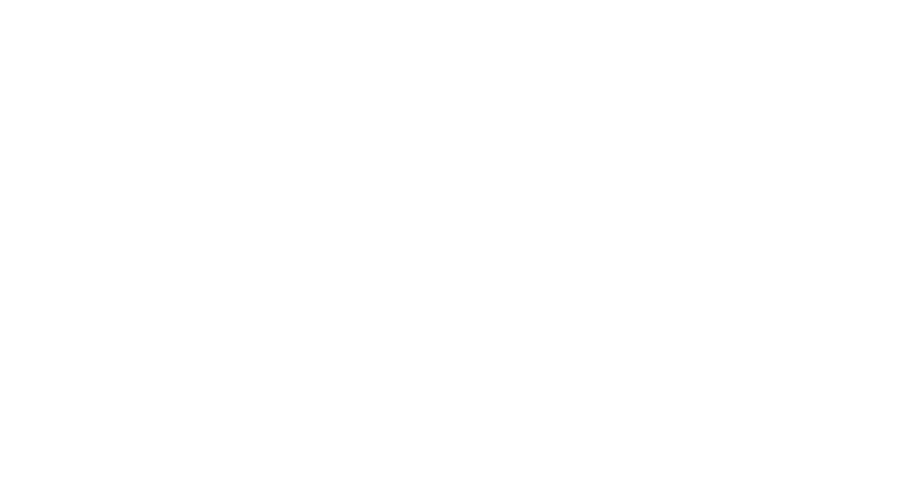
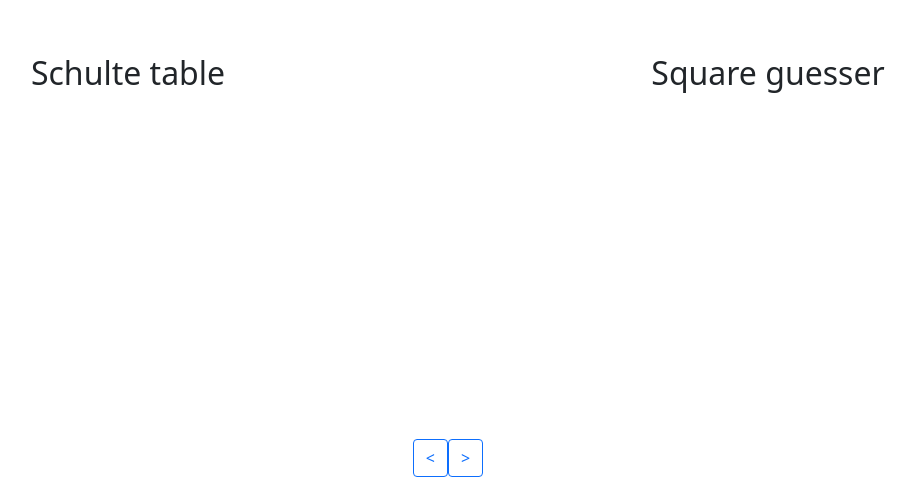
Before and after one commit to TheMrBlackLord/brain-games, a React (Create React App) app: page / in a window 1280 px wide. Shown: the part 323-800 px from the top of the page, without its empty margins (192-1108 px from the left). Built offline with nearby package versions, Linux system fonts and the light colour scheme.

Commit message:
add screen toggle

```diff
--- /dev/null
+++ b/declaration.d.ts
@@ -0,0 +1 @@
+declare module '*.scss';
--- /dev/null
+++ b/src/App.module.scss
@@ -0,0 +1,10 @@
+.center {
+   height: 100vh;
+   display: flex;
+   align-items: center;
+   justify-content: center;
+}
+
+.parent {
+   position: relative;
+}
--- a/src/App.tsx
+++ b/src/App.tsx
@@ -1,11 +1,55 @@
-import React from 'react';
+import React, { useState } from 'react';
+import { Container, Col, Row } from 'react-bootstrap';
+import styles from "./App.module.scss";
+import SchulteTableComponent from "./components/schulte/SchulteTableComponent";
+import SquareGuesserComponent from './components/square-guesser/SquareGuesserComponent';
+import ScreenToggler from './components/ui/ScreenToggler';
+import { Screens } from './types';
 
 function App() {
-  return (
-    <div>
 
-    </div>
-  );
+   const [screen, setScreen] = useState<Screens>('both');
+
+   return (
+      <main>
+         <Container fluid>
+            <Row>
+               {(screen === "both" || screen === "schulte") && (
+                  <Col
+                     sm={screen === "both" ? 6 : 12}
+                     className={styles.parent}
+                  >
+                     <div className={styles.center}>
+                        <SchulteTableComponent />
+                     </div>
+                     <ScreenToggler
+                        screen={screen}
+                        setScreen={setScreen}
+                        direction="left"
+                        screenToBeToggled="square-guesser"
+                     />
+                  </Col>
+               )}
+               {(screen === "both" || screen === "square-guesser") && (
+                  <Col
+                     sm={screen === "both" ? 6 : 12}
+                     className={styles.parent}
+                  >
+                     <div className={styles.center}>
+                        <SquareGuesserComponent />
+                     </div>
+                     <ScreenToggler
+                        screen={screen}
+                        setScreen={setScreen}
+                        direction="right"
+                        screenToBeToggled="schulte"
+                     />
+                  </Col>
+               )}
+            </Row>
+         </Container>
+      </main>
+   );
 }
 
 export default App;
--- /dev/null
+++ b/src/components/schulte/SchulteTableComponent.tsx
@@ -0,0 +1,11 @@
+import React from 'react';
+
+const SchulteTableComponent = () => {
+   return (
+      <div>
+         <h2>Schulte table</h2>
+      </div>
+   );
+};
+
+export default SchulteTableComponent;
--- /dev/null
+++ b/src/components/square-guesser/SquareGuesserComponent.tsx
@@ -0,0 +1,11 @@
+import React from 'react';
+
+const SquareGuesserComponent = () => {
+   return (
+      <div>
+         <h2>Square guesser</h2>
+      </div>
+   );
+};
+
+export default SquareGuesserComponent;
--- /dev/null
+++ b/src/components/ui/ScreenToggler.module.scss
@@ -0,0 +1,13 @@
+.button-left {
+   position: absolute;
+   right: 0;
+   bottom: 0;
+   font-weight: bold;
+}
+
+.button-right {
+   position: absolute;
+   left: 0;
+   bottom: 0;
+   font-weight: bold;
+}
--- /dev/null
+++ b/src/components/ui/ScreenToggler.tsx
@@ -0,0 +1,40 @@
+import React, { FC, Fragment, Dispatch, SetStateAction } from 'react';
+import { Button } from 'react-bootstrap';
+import { Screens } from '../../types';
+import styles from './ScreenToggler.module.scss';
+
+export interface ScreenTogglerProps {
+   screen: Screens,
+   setScreen: Dispatch<SetStateAction<Screens>>,
+   screenToBeToggled: Exclude<Screens, 'both'>,
+   direction: 'left' | 'right'
+}
+
+const ScreenToggler: FC<ScreenTogglerProps> = ({ screen, setScreen, direction, screenToBeToggled }) => {
+
+   const arrow = direction === 'left' ? '<' : '>';
+
+   return (
+      <Fragment>
+         {screen === "both" ? (
+            <Button
+               className={styles[`button-${direction}`]}
+               variant="outline-primary"
+               onClick={() => setScreen(screenToBeToggled)}
+            >
+               {arrow}
+            </Button>
+         ) : (
+            <Button
+               className={styles[`button-${direction}`]}
+               variant="outline-primary"
+               onClick={() => setScreen("both")}
+            >
+               {arrow}
+            </Button>
+         )}
+      </Fragment>
+   );
+};
+
+export default ScreenToggler;
--- a/src/index.tsx
+++ b/src/index.tsx
@@ -1,6 +1,7 @@
 import React from 'react';
 import ReactDOM from 'react-dom/client';
 import App from './App';
+import 'bootstrap/dist/css/bootstrap.min.css';
 
 const root = ReactDOM.createRoot(
   document.getElementById('root') as HTMLElement
--- /dev/null
+++ b/src/types.d.ts
@@ -0,0 +1 @@
+export type Screens = 'both' | 'schulte' | 'square-guesser';
--- a/tsconfig.json
+++ b/tsconfig.json
@@ -21,6 +21,7 @@
     "jsx": "react-jsx"
   },
   "include": [
-    "src"
+    "src",
+    "./declaration.d.ts"
   ]
 }
```
Also changed, not shown: package.json (+9 -0 lines), 2 other files (tests, documents, lock files or other folders).
